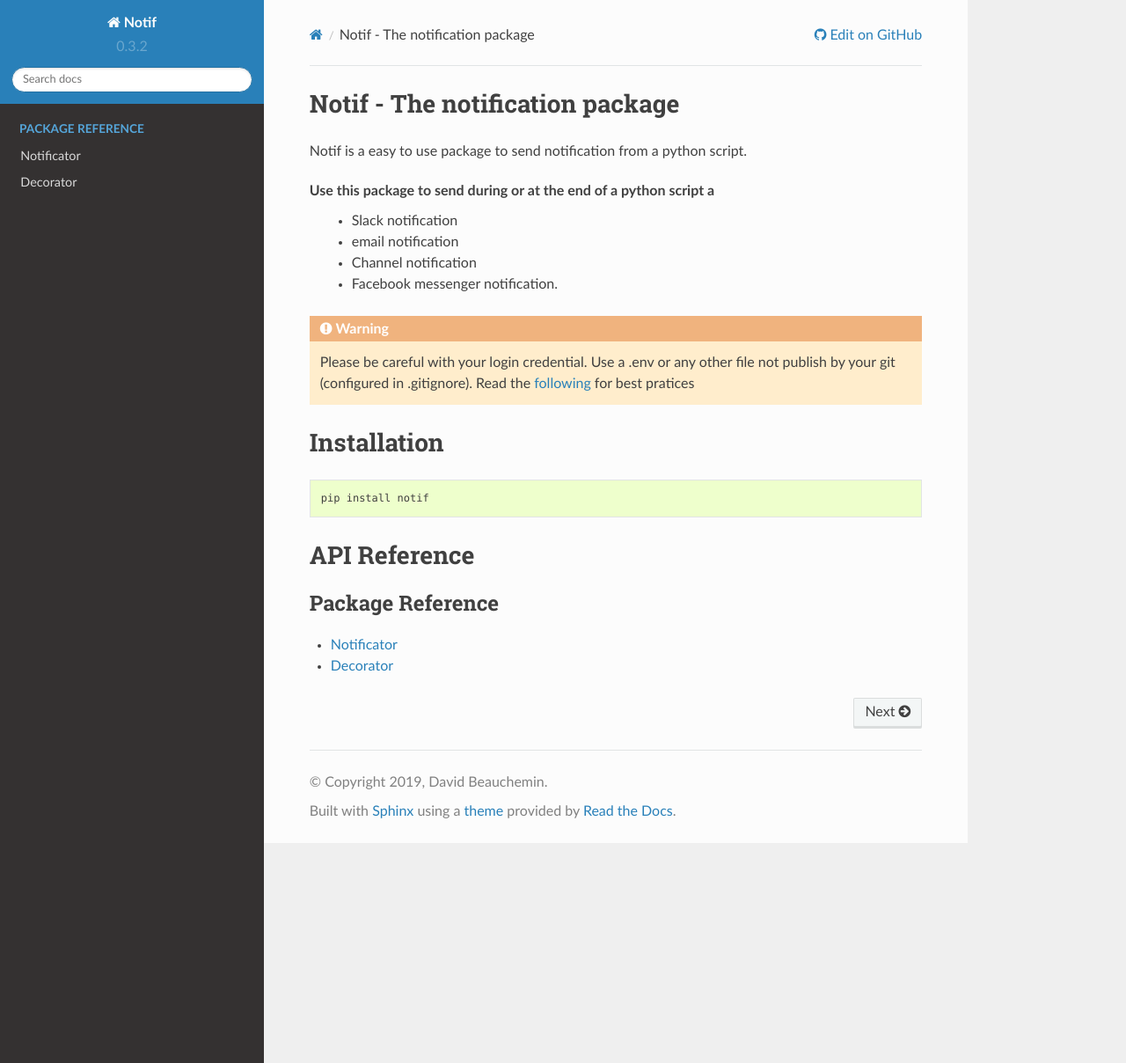
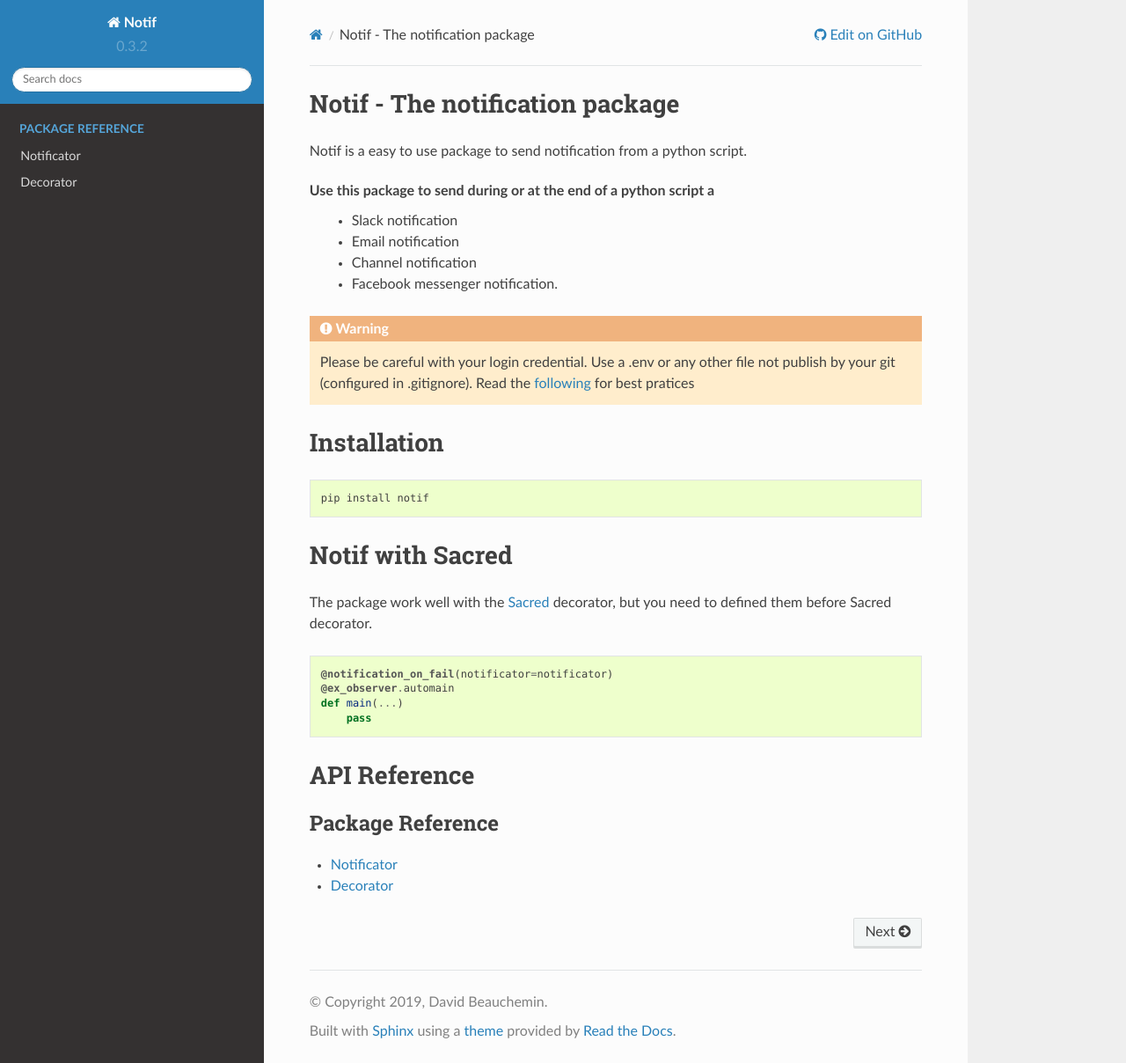
Before and after one commit to davebulaval/notification, a Sphinx documentation site: the page built from docs/source/index.rst, in a window 1280 px wide and 1208 px high. Shown: the whole window at 88% size. Built offline with Sphinx 7.4.7 and the Read the Docs theme 2.0.0, drawn with Linux system fonts in a browser that asks for light colours.

Commit message:
added sacred fit description in doc

```diff
--- a/docs/source/index.rst
+++ b/docs/source/index.rst
@@ -17,7 +17,7 @@
 
 Use this package to send during or at the end of a python script a
     - Slack notification
-    - email notification
+    - Email notification
     - Channel notification
     - Facebook messenger notification.
 
@@ -30,6 +30,18 @@
 
    pip install notif
 
+Notif with Sacred
+==================
+The package work well with the `Sacred <https://pypi.org/project/sacred/>`_ decorator, but you need to defined them before Sacred decorator.
+
+.. code-block:: python
+
+    @notification_on_fail(notificator=notificator)
+    @ex_observer.automain
+    def main(...)
+        pass
+
+
 API Reference
 =============
 
```
Also changed, not shown: README.md (+15 -1 lines).
